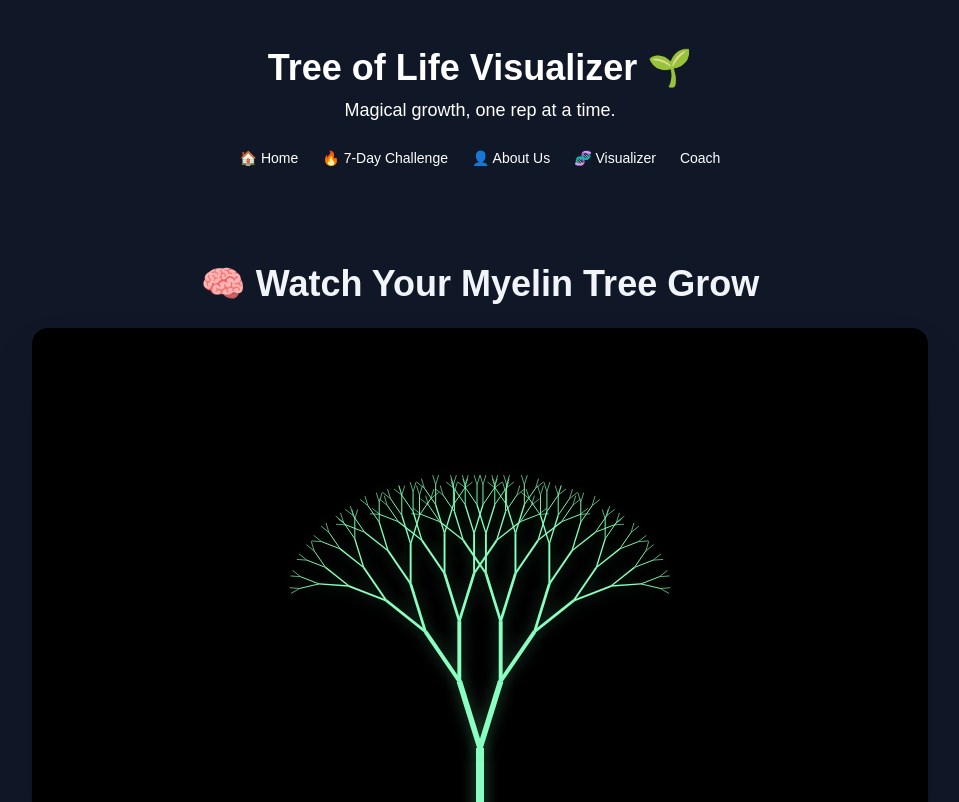
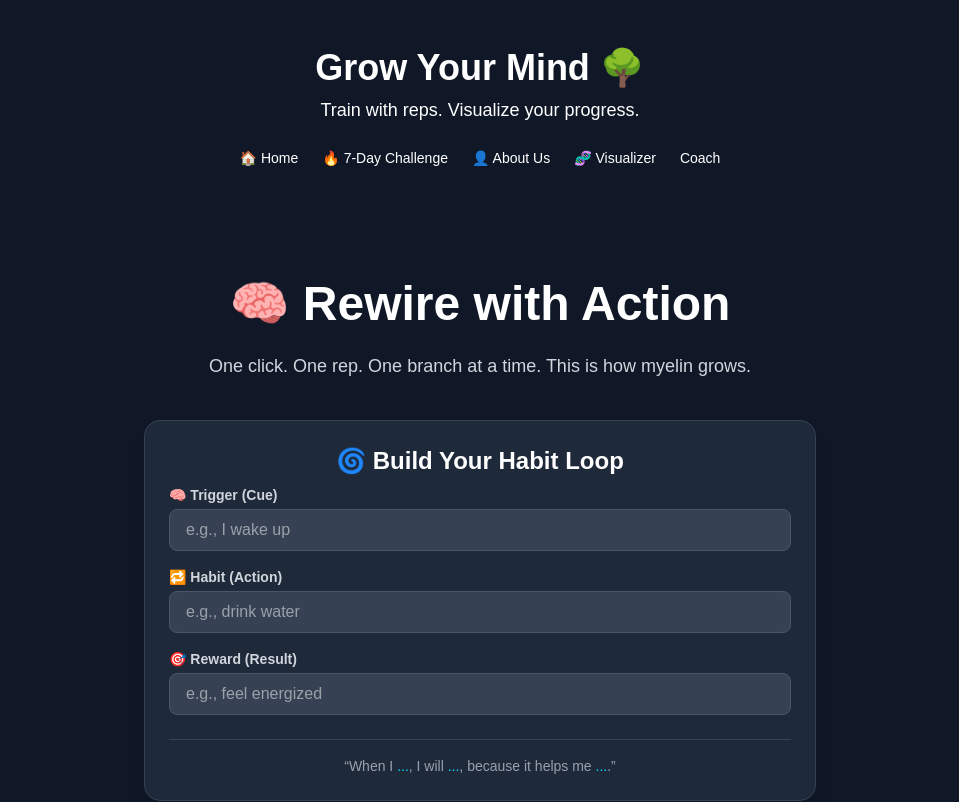
Before and after one commit to bl0ckchained/myelinmap, a Next.js app: page /visualizer in a window 1280 px wide. Shown: the top 802 px of the page, without its empty margins (160-1119 px from the left). Built offline with nearby package versions, Linux system fonts and the light colour scheme.

Commit message:
deleted train.tsx and added to visualizer.tsx

```diff
--- a/pages/index.tsx
+++ b/pages/index.tsx
@@ -36,16 +36,13 @@ export default function Home() {
               🔥 7-Day Challenge
             </button>
           </Link>
-          <Link href="/train">
+
+          <Link href="/visualizer">
             <button className="bg-cyan-600 hover:bg-cyan-500 text-white px-6 py-3 rounded-lg font-semibold transition">
-              🧠 Log Reps
+              🧬 Visualize & Grow
             </button>
           </Link>
-          <Link href="/visualizer">
-            <button className="bg-purple-600 hover:bg-purple-500 text-white px-6 py-3 rounded-lg font-semibold transition">
-              🧬 Visualizer
-            </button>
-          </Link>
+
           <Link href="/resources">
             <button className="bg-lime-500 hover:bg-lime-400 text-black px-6 py-3 rounded-lg font-semibold transition">
               📚 Resources
--- a/pages/train.tsx
+++ /dev/null
@@ -1,50 +0,0 @@
-// ✅ Updated by Chad 🧠⚡
-
-import Head from "next/head";
-import Header from "@/components/Header";
-import Footer from "@/components/Footer";
-import HabitLoop from "@/components/HabitLoop";
-import RepCounter from "@/components/RepCounter";
-
-export default function Train() {
-  return (
-    <>
-      <Head>
-        <title>Myelin Map – Rewire Your Brain, One Rep at a Time</title>
-        <meta
-          name="description"
-          content="Visualize your myelin growth and track habits with our neural reinforcement engine."
-        />
-        {/* ✅ Favicon handled globally in _document.tsx */}
-      </Head>
-
-      <Header
-        title="Visualize Your Myelin Growth 🧠"
-        subtitle="Watch your neural connections light up as you build better habits"
-      />
-
-      <main className="flex flex-col items-center justify-center px-4 py-16 min-h-[calc(100vh-200px)] text-center bg-gray-900 text-white">
-        <h1 className="text-4xl md:text-5xl font-bold mb-6">
-          Train Your Brain, One Rep at a Time 🧠
-        </h1>
-        <p className="text-lg max-w-2xl mb-10 text-gray-300">
-          This isn’t just a habit tracker — it’s a myelin visualizer. See your
-          brain evolve. One focused repetition at a time.
-        </p>
-
-        <div className="w-full max-w-2xl space-y-8">
-          <HabitLoop />
-          <RepCounter />
-        </div>
-      </main>
-
-      <Footer />
-    </>
-  );
-}
-// ✅ Footer component is imported and used at the bottom
-// ✅ Head component is used to set page title and description
-// ✅ Header component is used to display the title and subtitle
-// ✅ Main content is structured with a title, description, and components for habit tracking
-// ✅ Responsive design with Tailwind CSS classes
-// ✅ Uses Next.js Head for SEO and metadata
--- a/pages/visualizer.tsx
+++ b/pages/visualizer.tsx
@@ -1,13 +1,15 @@
-// ✅ Visualizer Page – Tree of Life Growth Animation 🌱🧠✨
+// ✅ Grow Page – Train + Visualizer Combo 🌱🧠✨
 
 import Head from "next/head";
 import { useEffect, useRef, useState } from "react";
 import Header from "@/components/Header";
 import Footer from "@/components/Footer";
+import HabitLoop from "@/components/HabitLoop";
+import RepCounter from "@/components/RepCounter";
 
-export default function Visualizer() {
+export default function Grow() {
   const canvasRef = useRef<HTMLCanvasElement | null>(null);
-  const [repCount, setRepCount] = useState(0); // future: fetch from user log
+  const [repCount, setRepCount] = useState(0);
 
   useEffect(() => {
     const canvas = canvasRef.current;
@@ -69,17 +71,25 @@ export default function Visualizer() {
   return (
     <>
       <Head>
-        <title>Visualizer | Myelin Map</title>
-        <meta name="description" content="Visualize your brain's myelin growth in real time." />
+        <title>Myelin Map – Grow 🌱</title>
+        <meta name="description" content="Train your brain and watch your myelin tree grow with every rep." />
       </Head>
 
       <Header
-        title="Tree of Life Visualizer 🌱"
-        subtitle="Magical growth, one rep at a time."
+        title="Grow Your Mind 🌳"
+        subtitle="Train with reps. Visualize your progress."
       />
 
-      <main className="bg-gray-900 text-slate-100 min-h-[calc(100vh-200px)] px-4 py-12 flex flex-col items-center justify-start">
-        <h1 className="text-4xl font-bold mb-6 text-center">🧠 Watch Your Myelin Tree Grow</h1>
+      <main className="flex flex-col items-center justify-start px-4 py-16 min-h-[calc(100vh-200px)] bg-gray-900 text-white">
+        <h1 className="text-4xl md:text-5xl font-bold mb-6 text-center">🧠 Rewire with Action</h1>
+        <p className="text-lg max-w-2xl mb-10 text-gray-300 text-center">
+          One click. One rep. One branch at a time. This is how myelin grows.
+        </p>
+
+        <div className="w-full max-w-2xl space-y-8 mb-16">
+          <HabitLoop />
+          <RepCounter />
+        </div>
 
         <div className="relative w-full max-w-4xl h-[500px] mb-12 rounded-2xl overflow-hidden shadow-2xl bg-black">
           <canvas ref={canvasRef} className="w-full h-full" />
@@ -106,3 +116,9 @@ export default function Visualizer() {
     </>
   );
 }
+// ✅ This page combines training and visualization features for a holistic brain growth experience
+// ✅ Uses a canvas to draw a dynamic myelin tree that grows with each rep
+// ✅ Responsive design with Tailwind CSS
+// ✅ Includes habit tracking components for user engagement
+// ✅ Head component for SEO and metadata
+// ✅ Footer component is imported and used at the bottom
```
